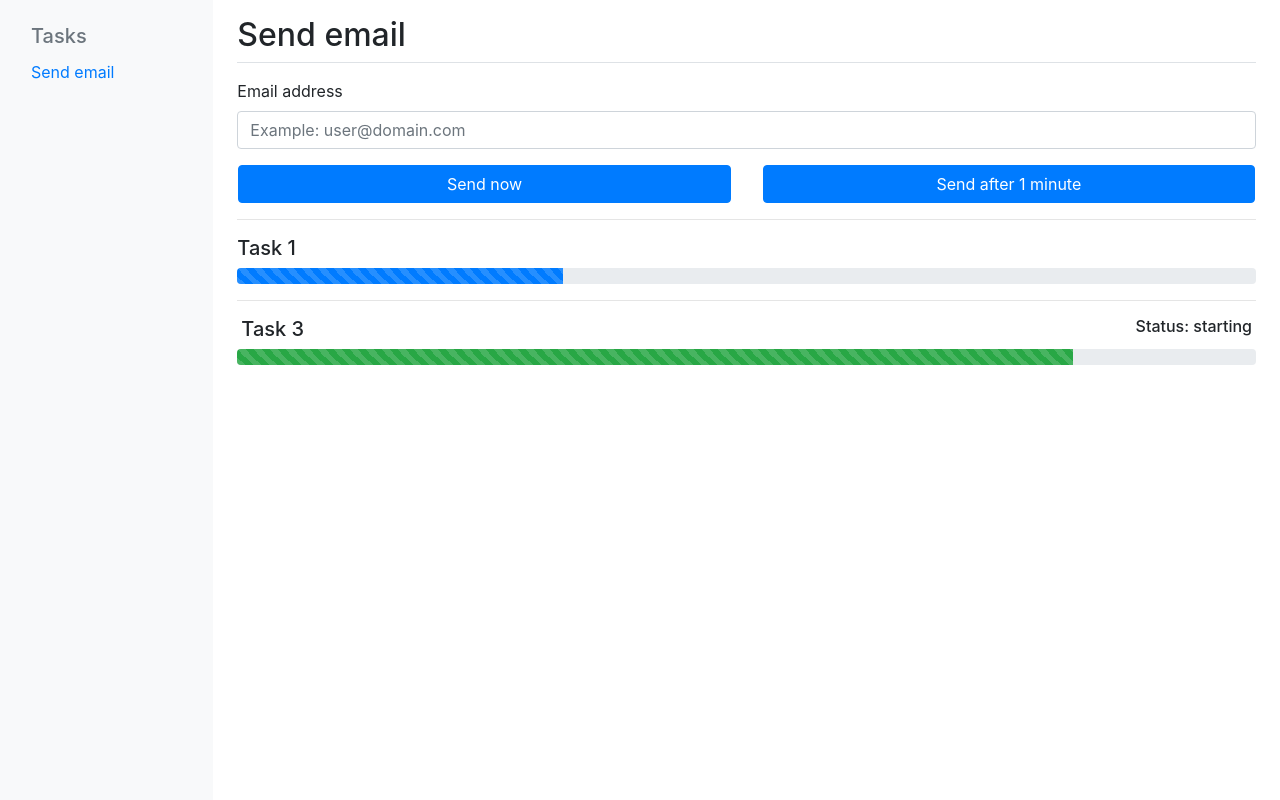
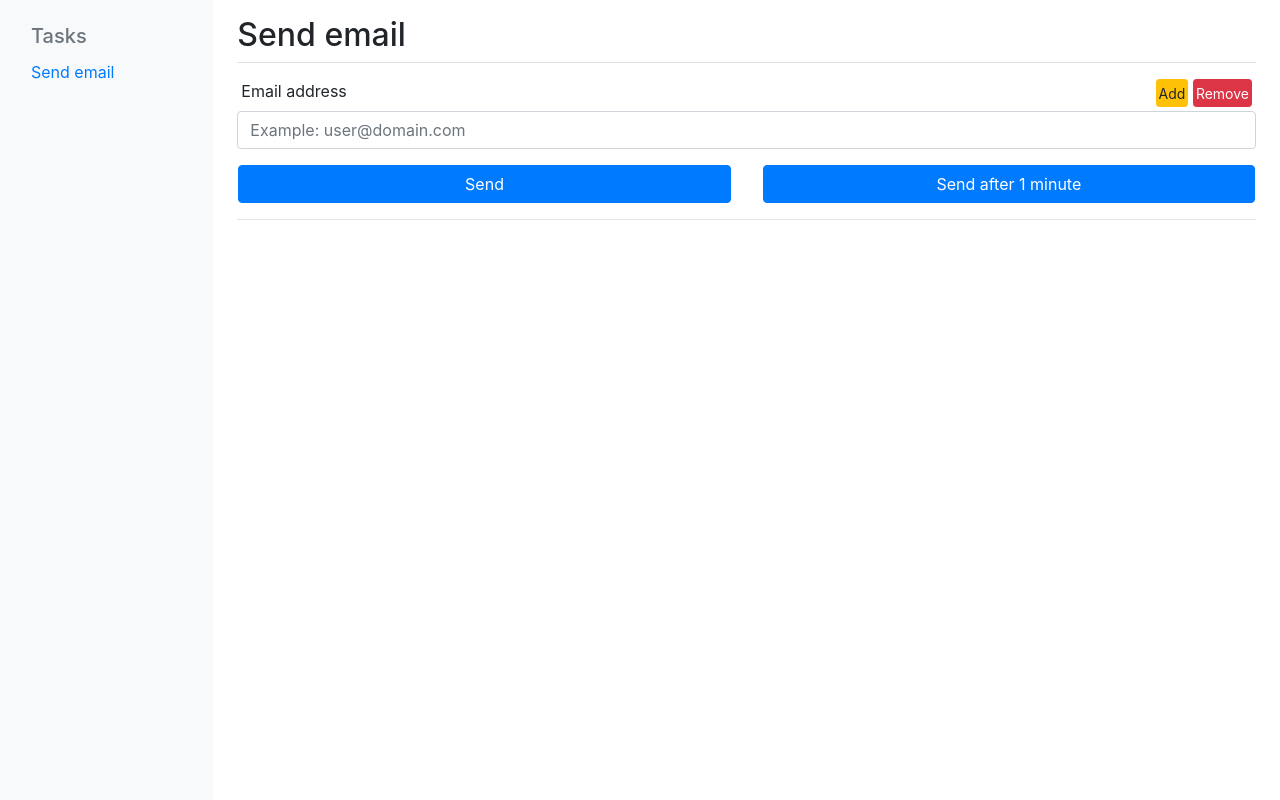
Before and after one commit to FuckBrains/task-queue, a Flask app: page /tasks/send-email in a window 1280 px wide. Shown: the part 56-856 px from the top of the page. Run offline with Flask 2, Linux system fonts and the light colour scheme; some libraries are stand-ins or nearby versions.

Commit message:
Async sending emails with celery completed

```diff
--- a/app/config.py
+++ b/app/config.py
@@ -5,6 +5,6 @@ class Config(object):
     MAIL_SERVER = 'smtp.googlemail.com'
     MAIL_PORT = 587
     MAIL_USE_TLS = True
-    MAIL_USERNAME = os.environ.get("MAIL_USERNAME")
-    MAIL_PASSWORD = os.environ.get("MAIL_PASSWORD")
+    MAIL_USERNAME = "taskqueueapplication@gmail.com"
+    MAIL_PASSWORD = "firehell8"
     MAIL_DEFAULT_SENDER = 'taskqueueapplication@gmail.com'
--- a/app/static/js/script.js
+++ b/app/static/js/script.js
@@ -1,45 +1,96 @@
+if (localStorage.getItem("sendEmail") == null) {
+    localStorage.setItem("sendEmail", "[]");
+}
+let sendEmailArray = JSON.parse(localStorage.getItem("sendEmail"));
+
+function addEmail() {
+
+}
+
+function getTaskDiv() {
+    return $(
+      `<div class="task">
+            <div class="row mx-1 justify-content-between">
+                <h6>Task <span class="small">starting</span></h6>
+                <h6>Status: starting</h6>
+            </div>
+            <div class="progress">
+                <div class="progress-bar progress-bar-striped bg-${getRandomColor()}" role="progressbar" style="width: 0%;">
+                </div>
+            </div>
+            <div class="row justify-content-center">0%</div>
+        </div>
+        <hr>`,
+    );
+}
+
+if (sendEmailArray != null) {
+  sendEmailArray.forEach((url) => {
+    div = getTaskDiv();
+    updateProgress(url, div[0])
+    $(".task-list").append(div);
+  });
+}
+
 function getRandom(max) {
-    return Math.floor(Math.random() * Math.floor(max))
+  return Math.floor(Math.random() * Math.floor(max));
 }
 
 function getRandomColor() {
   number = getRandom(6);
   switch (number) {
     case 0:
-            return ""
+      return "";
     case 1:
-            return "success"
+      return "success";
     case 2:
-            return "danger"
+      return "danger";
     case 3:
-            return "warning"
+      return "warning";
     case 4:
-            return "info"
+      return "info";
     case 5:
-            return "secondary"
+      return "secondary";
   }
 }
 
-function start_long_task() {
-    div = $(
-      `<div class="task"><div class="row mx-1 justify-content-between"><h5>Task starting</h5><h6>Status: starting</h6></div><div class="progress"><divclass="progress-bar progress-bar-striped bg-${getRandomColor()}" role="progressbar" style="width: 0%;"></div></div></div><hr>`,
-    );
-    $(".task-list").append(div)
-
+function startLongTask(submit) {
+  div = getTaskDiv()
+  $(".task-list").append(div);
   $.ajax({
     type: "POST",
     url: window.location.pathname,
-        success: function(data, status, request) {
-            status_url = request.getResponseHeader('location')
-            update_progress(status_url)
+    data: { email: $("#emailId").val(), submit: $(`#${submit}`).val() },
+    success: function (data, status, request) {
+      $("#emailId").val("");
+      status_url = request.getResponseHeader("location");
+      sendEmailArray.push(status_url);
+      localStorage.setItem("sendEmail", JSON.stringify(sendEmailArray));
+      updateProgress(status_url, div[0]);
+    },
+    error: function () {
+      alert("Unexpected error");
+    },
+  });
 }
 
-    })
+function updateProgress(status_url, status_div) {
+  $.getJSON(status_url, function (data) {
+    percent = parseInt(data["current"]);
+    // status
+    $(status_div.children[0].children[1]).text("Status: " + data["status"]);
+    // id
+    $(status_div.children[0].children[0].children[0]).text(data["id"]);
+    // percents
+    $(status_div.children[2]).text(percent + "%");
+    // progress bar
+    $(status_div.children[1].children[0]).css("width", percent + "%");
+
+    if (data["state"] != "PENDING" && data["state"] != "PROGRESS") {
+    } else {
+      setTimeout(() => {
+        updateProgress(status_url, status_div);
+      }, 1000);
     }
-
-function update_progress(status_url) {
-    $.getJSON(status_url, function(data) {
-        percent = parseInt(data['current'])
-
-    })
+  });
 }
--- a/app/task_queue/routes.py
+++ b/app/task_queue/routes.py
@@ -1,6 +1,7 @@
-from flask import render_template, request, redirect, url_for, jsonify
+from flask import render_template, request, url_for, jsonify
 from .. import app
 from .tasks import send_async_email
+import uuid
 
 
 @app.route("/", methods=["GET", "POST"])
@@ -10,10 +11,11 @@ def index():
 
 
 @app.route("/status/<task_id>")
-def task_status(task_id, task):
-    process = task.AsyncResult(task_id)
+def task_status(task_id):
+    process = send_async_email.AsyncResult(task_id)
     if process.state == 'PENDING':
         response = {
+            'id': task_id,
             'state': process.state,
             'current': 0,
             'total': 1,
@@ -21,6 +23,7 @@ def task_status(task_id, task):
         }
     elif process.state != 'FAILURE':
         response = {
+            'id': task_id,
             'state': process.state,
             'current': process.info.get('current', 0),
             'total': process.info.get('total', 1),
@@ -28,6 +31,7 @@ def task_status(task_id, task):
         }
     else:
         response = {
+            'id': task_id,
             'state': process.state,
             'current': 1,
             'total': 1,
@@ -47,8 +51,7 @@ def send_email():
         'body': "This is a test email sent from a bachground Celery task"
     }
     if request.form['submit'] == "Send":
-        task = send_async_email.delay(email_data)
+        task = send_async_email.apply_async(args=[email_data], task_id=uuid.uuid4().hex)
     else:
         task = send_async_email.apply_async(args=[email_data], countdown=60)
-
-    return jsonify({}), 202, {'location': url_for('task_status', task_id=task.id, task=task)}
+    return jsonify({}), 202, {"location": url_for('task_status', task_id=task.id)}
--- a/app/task_queue/tasks.py
+++ b/app/task_queue/tasks.py
@@ -12,8 +12,8 @@ def send_async_email(self, email_data):
     with app.app_context():
         mail.send(msg)
 
-    for i in range(0, 100, 25):
+    for i in range(0, 100, 1):
         self.update_state(state="PROGRESS", meta={'current': i, 'total': 100, 'status': 'Sending'})
-        time.sleep(0.5)
+        time.sleep(0.03)
 
-    return {'current': 100, 'total': 100, 'status': 'Sent'}
+    return {'current': 100, 'total': 100, 'status': 'Sent to ' + email_data['to']}
--- a/app/templates/base.html
+++ b/app/templates/base.html
@@ -51,8 +51,8 @@
       </div>
     </div>
     <script
-      src="https://code.jquery.com/jquery-3.4.1.slim.min.js"
-      integrity="sha384-J6qa4849blE2+poT4WnyKhv5vZF5SrPo0iEjwBvKU7imGFAV0wwj1yYfoRSJoZ+n"
+      src="https://code.jquery.com/jquery-3.5.1.min.js"
+      integrity="sha256-9/aliU8dGd2tb6OSsuzixeV4y/faTqgFtohetphbbj0="
       crossorigin="anonymous"
     ></script>
     <script
--- a/app/templates/send_email.html
+++ b/app/templates/send_email.html
@@ -1,47 +1,33 @@
 {% extends 'base.html' %} {% block content %}
 <main role="main" class="col-md-9 ml-sm-auto col-lg-10 px-4">
   <h1 class="h2 align-items-center pt-3 pb-2 mb-3 border-bottom">Send email</h1>
-  <form method="POST">
+  <form>
     <div class="form-group">
+      <div class="row justify-content-between mx-1">
         <label for="exampleInputEmail1">Email address</label>
+        <div>
+          <button id="addEmail" type="button" class="btn btn-warning btn-sm" style="padding: 2px; height: 1.7rem">Add </button>
+          <button id="removeEmail" type="button" class="btn btn-danger btn-sm" style="padding: 2px; height: 1.7rem">Remove</button>
+        </div>
+      </div>
+      <div class="email-list">
         <input
           type="email"
+          id="emailId"
           class="form-control"
           name="email"
           placeholder="Example: user@domain.com"
         />
+      </div>
       <div class="row mt-3">
-        <button type="submit" name="submit" value="send" class="btn btn-primary col mx-3">
-          Send now
-        </button>
-        <button type="submit" name="submit" value="send-1-minute" class="btn btn-primary col mx-3">
-          Send after 1 minute
-        </button>
+        <input id="submitIns" onclick="startLongTask('submitIns')" type="button" name="submit" value="Send" class="btn btn-primary col mx-3">
+        <input id="submitMin" onclick="startLongTask('submitMin')" type="button" name="submit" value="Send after 1 minute" class="btn btn-primary col mx-3">
       </div>
     </div>
   </form>
   <hr />
   <div class="task-list">
     <div class="task">
-      <h5>Task 1</h5>
-      <div class="progress">
-        <div class="progress-bar progress-bar-striped" role="progressbar" style="width: 32%;"></div>
-      </div>
-    </div>
-    <hr>
-    <div class="task">
-      <div class="row mx-1 justify-content-between">
-        <h5>Task 3</h5>
-        <h6>Status: starting</h6>
-      </div>
-      <div class="progress">
-        <div
-          class="progress-bar progress-bar-striped bg-success"
-          role="progressbar"
-          style="width: 82%;"
-        ></div>
-      </div>
-    </div>
   </div>
 </main>
 {% endblock content %}
```
Also changed, not shown: 1 other file. Lines whose indentation alone changed are shown as unchanged.
